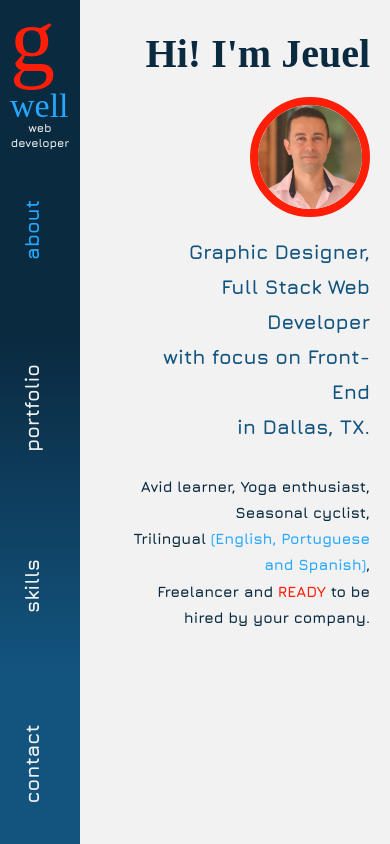
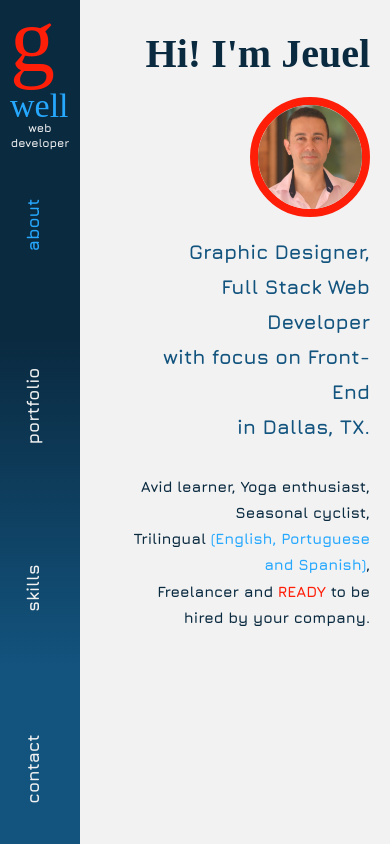
Before and after one commit to vjeuel/G-well_Portfolio-React, a React (Create React App) app: page / in a window 390 px wide. Built offline with nearby package versions, Linux system fonts and the light colour scheme; a web font is replaced by a local one.

Commit message:
fixed navbar on smaller screens

```diff
--- a/src/components/Navbar.css
+++ b/src/components/Navbar.css
@@ -191,14 +191,23 @@
 		display: none;
 	}
 
+	.navLinkBox {
+		width: 6rem;
+	}
+
 	.navLink {
 		transform: rotate(270deg);
-		width: 12rem;
-		height: 12rem;
+		width: 11rem;
+		height: 11rem;
 	}
 
 	.navLittleCircles {
 		display: none;
+	}
+
+	.navLinkMenu {
+		font-size: 1.75rem;
+		padding: 0;
 	}
 }
 
@@ -210,7 +219,9 @@
 
 	.mainGrid {
 		width: 20rem;
+		padding: 1.5rem;
 		grid-template-rows: 16.5rem 1fr;
+		grid-gap: 2rem;
 	}
 
 	.logoBox {
@@ -237,4 +248,16 @@
 	.jeuelBox {
 		display: none;
 	}
+
+	.navLittleCircles {
+		display: none;
+	}
+
+	.navLink {
+		padding: 0;
+	}
+
+	.navLinkMenu {
+		padding: 0;
+	}
 }
--- a/src/components/pages/Pages.css
+++ b/src/components/pages/Pages.css
@@ -47,8 +47,6 @@
 	justify-items: center;
 	align-items: center;
 	border-radius: 2.5rem;
-	/* border: solid 2px var(--tb); */
-	/* box-shadow: 0 6px 12px var(--cardDW), 0 -6px 12px var(--cardLW); */
 }
 
 .cardsSkillsTitle {
```
